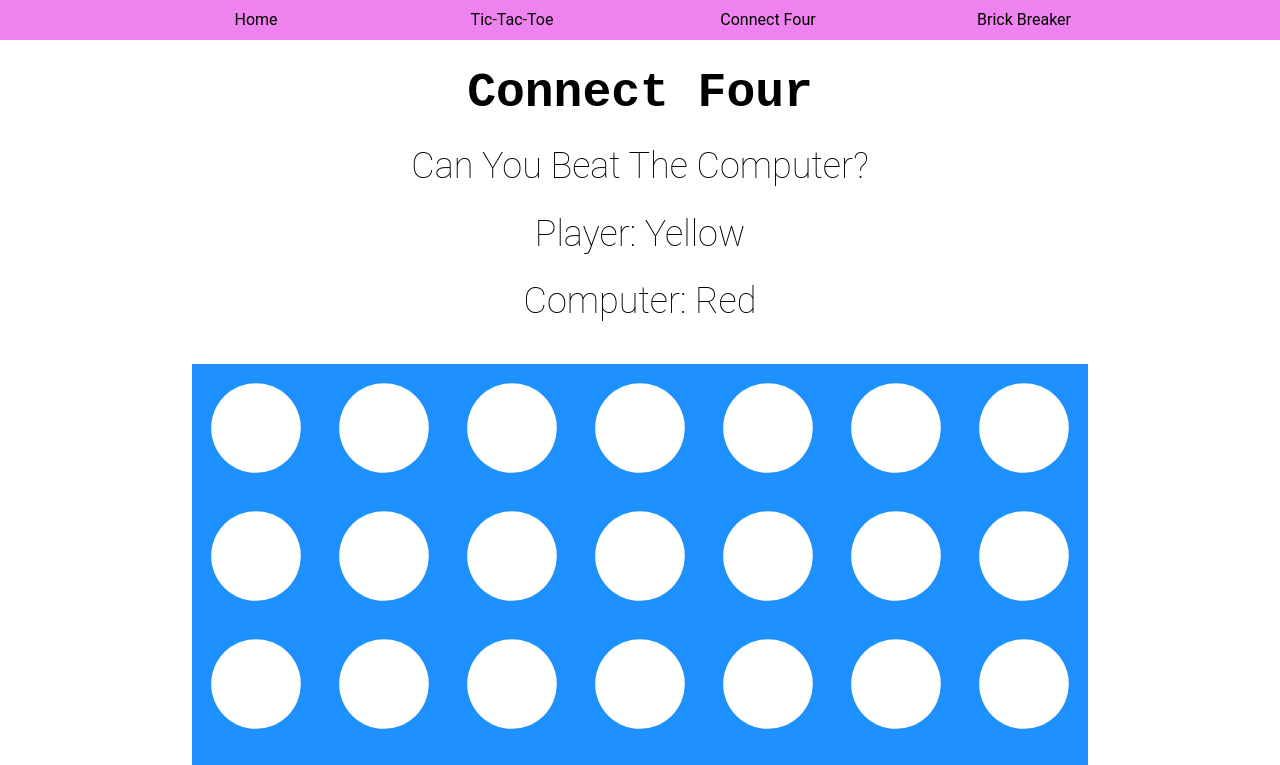
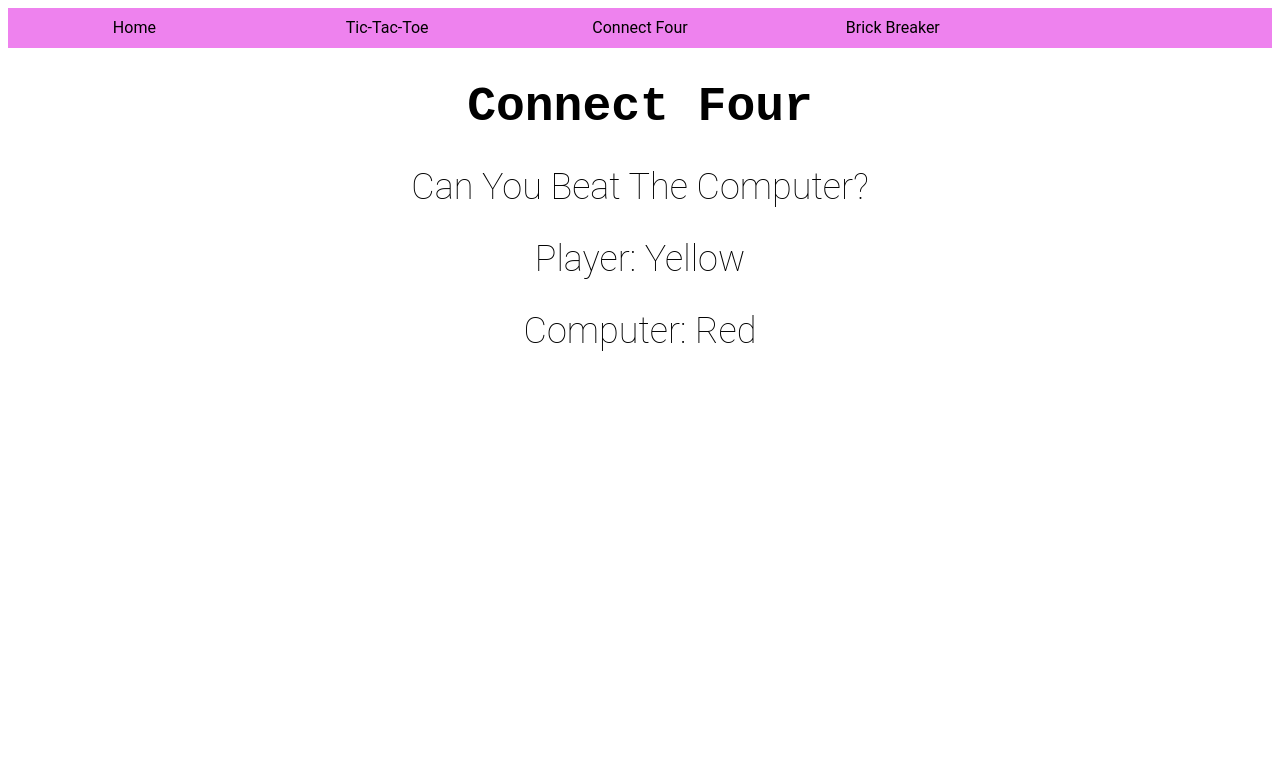
Before and after one commit to gweinerr/pset-9, a plain HTML site: page connect.html in a window 1280 px wide. Shown: the top 765 px of the page. Drawn offline with Linux system fonts and the light colour scheme.

Commit message:
trying to fix this

```diff
--- a/connect.html
+++ b/connect.html
@@ -26,7 +26,7 @@
 <h2>Can You Beat The Computer?</h2>
 <h2 id = "player_bttn">Player: Yellow</h2>
 <h2 id = "computer_bttn">Computer: Red</h2>
-<canvas id = "canvas"; height = "476"; width = "539"></canvas>
+<canvas id = "canvas"; height = "100"; width = "200"></canvas>
  </body>
 
 </html>
--- a/css/connect.css
+++ b/css/connect.css
@@ -1,25 +1,22 @@
-* {
-  margin: 0;
-}
 
 body {
-  margin: 0;
+  /* margin: 0; */
   overflow: hidden;
   text-align: center;
   font-family: "Roboto", monospace;
 }
 
 h1 {
-  margin: 0 auto;
+  /* margin: 0 auto; */
   font-family: "Major Mono Display", monospace;
   font-size: 48px;
-  margin: 2%;
+  /* margin: 2%; */
 }
 
 h2 {
   font-size: 36px;
   font-weight: lighter;
-  margin: 2%;
+  /* margin: 2%; */
   color: "white";
 }
 
@@ -40,7 +37,7 @@ h2 {
   align-items: center;
   justify-content: space-around;
 
-  margin: 0 auto;
+  /* margin: 0 auto; */
 }
 
 #footer {
@@ -74,7 +71,6 @@ h2 {
 
 canvas {
   display: block;
-  padding: 0px;
 }
 
 #computer_bttn {
--- a/js/connect.js
+++ b/js/connect.js
@@ -431,11 +431,11 @@ if (!gameOver) {
 }
 
 
-function setDimensions() {
-  height = window.innerHeight;
-  width = window.innerWidth;
-  canv.height = height;
-  canv.width = width;
-  margin = MARGIN * Math.min(height, width);
-  newGame();
-}
+// function setDimensions() {
+//   height = window.innerHeight;
+//   width = window.innerWidth;
+//   canv.height = height;
+//   canv.width = width;
+//   margin = MARGIN * Math.min(height, width);
+//   newGame();
+// }
```
